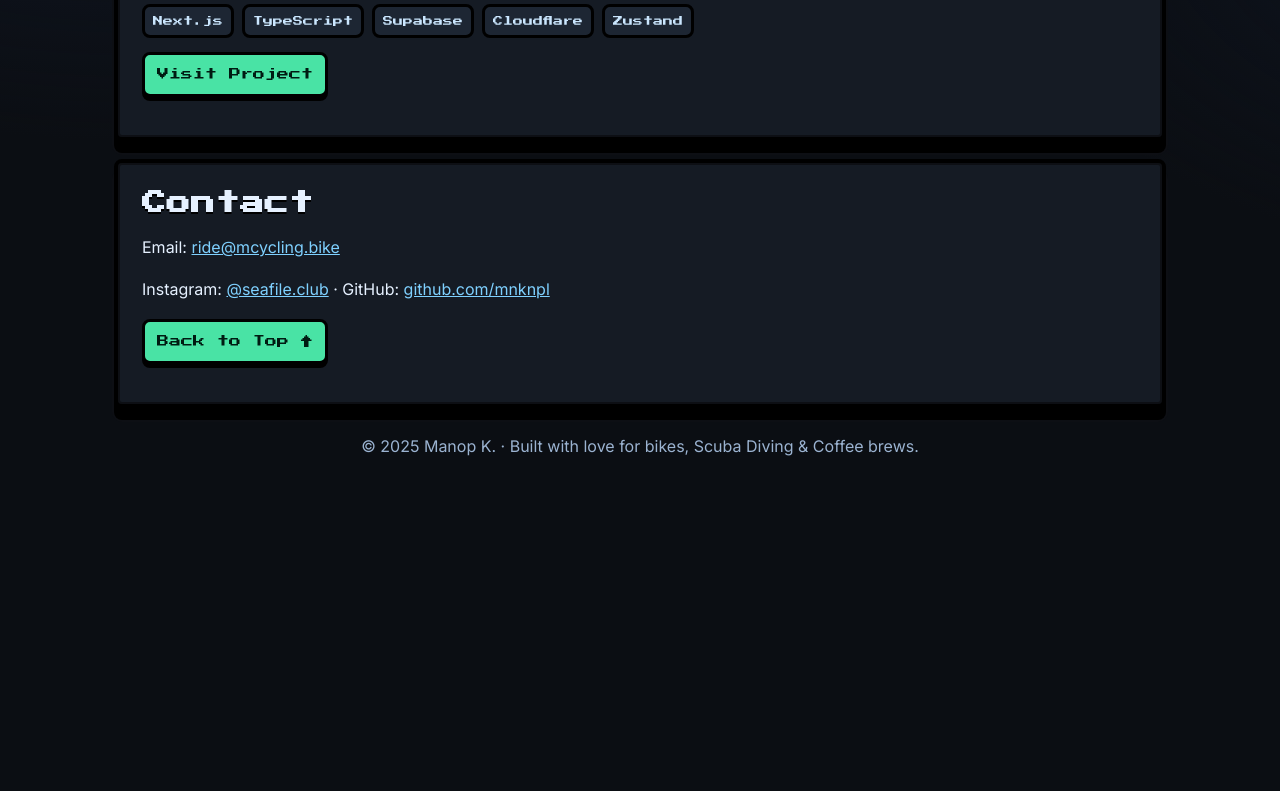
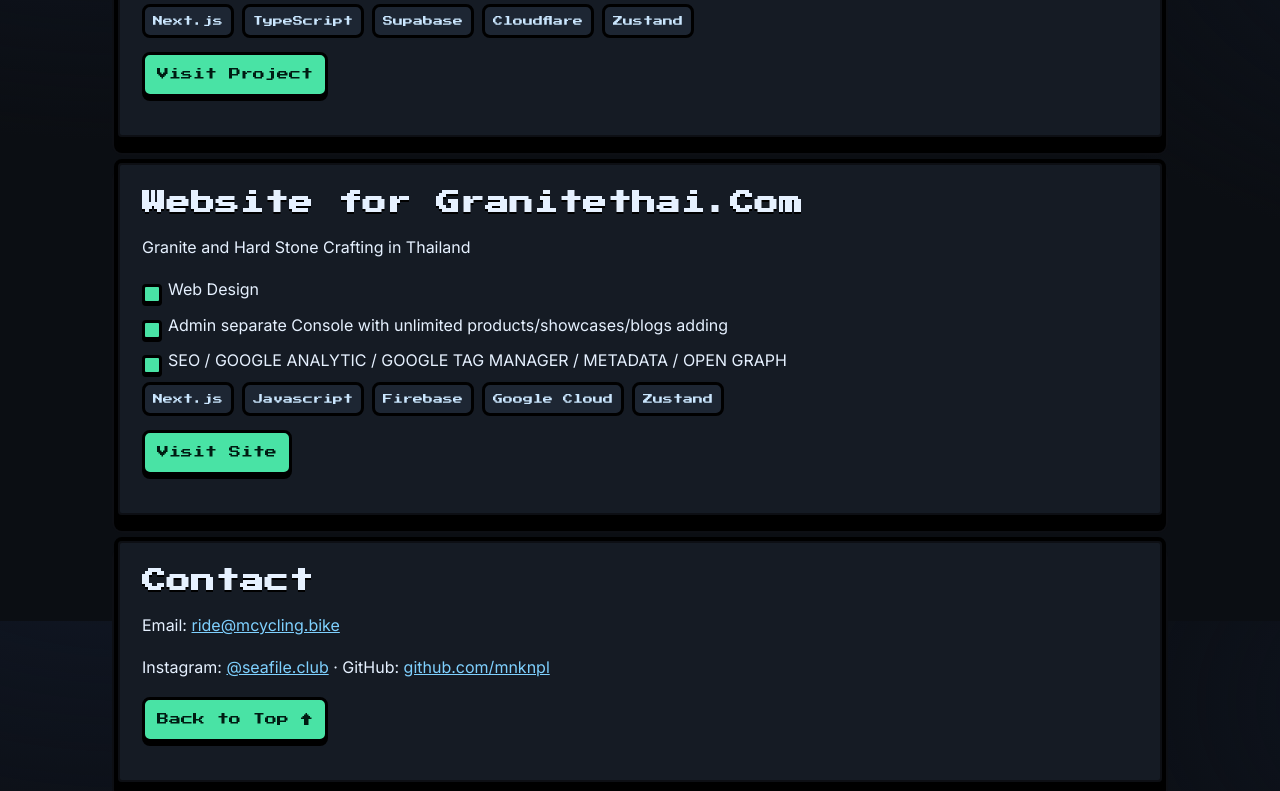
Before and after one commit to mnknpl/resume, a plain HTML site: page index.html in a window 1280 px wide. Shown: the part 1779-2570 px from the top of the page. Before the commit the page ends 2288 px from the top, so only its background shows below. Drawn offline with Linux system fonts and the light colour scheme; a script that the page names is missing.

Commit message:
Update index.html

```diff
--- a/index.html
+++ b/index.html
@@ -138,6 +138,7 @@
           <a class="btn" href="#bicycle">Osaka Bicycle</a>
           <a class="btn" href="#gallery">Underwater Gallery</a>
           <a class="btn" href="#project">Cupster.club Project</a>
+          <a class="btn" href="#website">Website</a>
           <a class="btn outline" href="#contact">Contact</a>
         </div>
       </div>
@@ -172,7 +173,6 @@
         <span class="chip">Brand</span>
         <span class="chip">Product</span>
         <span class="chip">eCommerce</span>
-        <span class="chip">Ops</span>
         <span class="chip">Community</span>
       </div>
         <p style="margin-top:14px">
@@ -215,6 +215,26 @@
       </p>
     </section>
 
+      <section class="pixel-card" id="website">
+      <h2>Website for Granitethai.Com</h2>
+      <p>Granite and Hard Stone Crafting in Thailand</p>
+      <ul class="pixel">
+        <li>Web Design</li>
+        <li>Admin separate Console with unlimited products/showcases/blogs adding</li>
+        <li>SEO / GOOGLE ANALYTIC / GOOGLE TAG MANAGER / METADATA / OPEN GRAPH</li>
+      </ul>
+      <div class="stack">
+        <span class="chip">Next.js</span>
+        <span class="chip">Javascript</span>
+        <span class="chip">Firebase</span>
+        <span class="chip">Google Cloud</span>
+        <span class="chip">Zustand</span>
+      </div>
+      <p style="margin-top:14px">
+        <a class="btn" href="https://www.granitethai.com" target="_blank">Visit Site</a>
+      </p>
+    </section>
+
     <section class="pixel-card" id="contact">
       <h2>Contact</h2>
       <p>Email: <a href="mailto:hello@example.com">ride@mcycling.bike</a></p>
```
